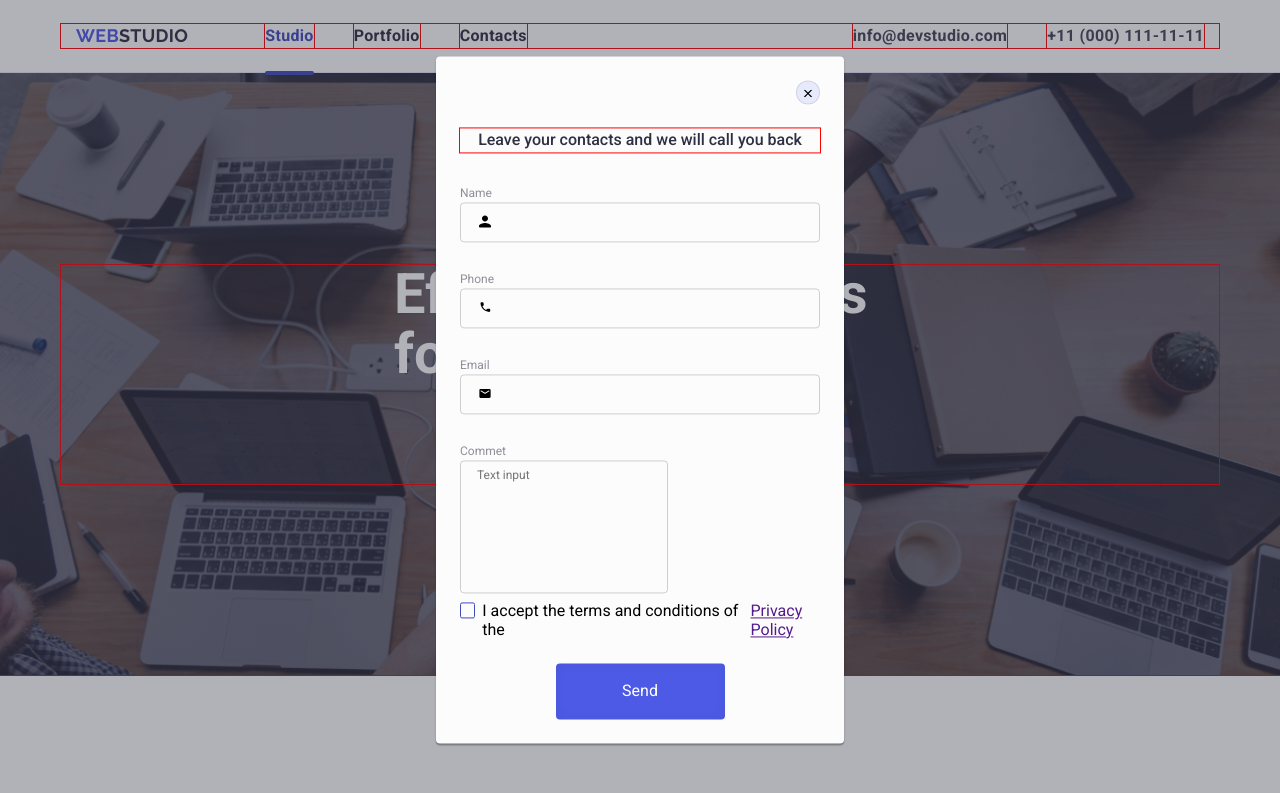
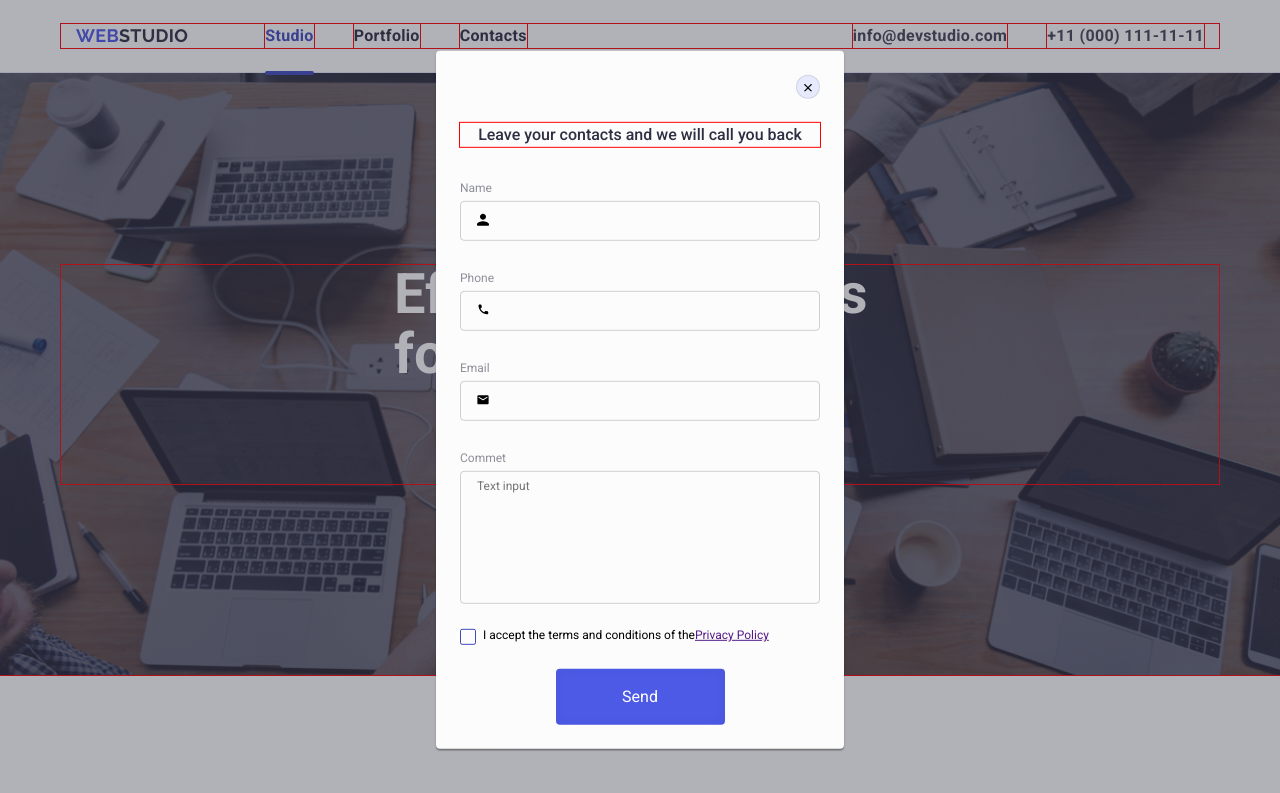
Before and after one commit to Maksym-nl/goit-markup-hw-06, a plain HTML site: page index.html in a window 1280 px wide. Both pictures are taken after a click on the button "Order Service". Shown: the top 793 px of the page. Drawn offline with nearby package versions, Linux system fonts and the light colour scheme.

Commit message:
НА ПРОВЕРКУ!!!

```diff
--- a/css/style.css
+++ b/css/style.css
@@ -493,6 +493,8 @@ body {
   background: #2e2f42;
   width: 264px;
   height: 40px;
+  padding-left: 16px;
+  color: rgba(255, 255, 255, 0.6);
 }
 .input-user-name::placeholder {
   font-weight: 400;
@@ -500,7 +502,7 @@ body {
   line-height: calc(24 / 12);
   padding-top: 8px;
   padding-bottom: 8px;
-  padding-left: 16px;
+  /*padding-left: 16px;*/
   color: rgba(255, 255, 255, 0.6);
 }
 
@@ -620,6 +622,7 @@ body {
   padding-left: 16px;
   border: 0.5px solid #f4f4fd;
 }
+
 /*=============MODAL==========*/
 .backdrop {
   position: fixed;
@@ -640,12 +643,14 @@ body {
   width: 408px;
   min-height: 576px;
   background: #fcfcfc;
-  box-shadow: 0px 1px 1px rgba(0, 0, 0, 0.14), 0px 1px 3px rgba(0, 0, 0, 0.12),
-    0px 2px 1px rgba(0, 0, 0, 0.2);
+  box-shadow: 0px 1px 1px rgb(0 0 0 / 14%), 0px 1px 3px rgb(0 0 0 / 12%), 0px 2px 1px rgb(0 0 0 / 20%);
   border-radius: 4px;
   transform: translate(-50%, -50%) scale(1) rotate(0);
   transition: transform 250ms cubic-bezier(0.4, 0, 0.2, 1);
   padding-bottom: 24px;
+  padding-top: 72px;
+  padding-left: 24px;
+  padding-right: 24px;
 }
 .modal-close {
   position: absolute;
@@ -657,6 +662,7 @@ body {
   background-color: #e7e9fc;
   border: 1px solid rgba(0, 0, 0, 0.1);
   transition: background-color 250ms cubic-bezier(0.4, 0, 0.2, 1);
+  cursor: pointer;
 }
 .modal-close:hover,
 .modal-close:focus {
@@ -677,19 +683,17 @@ body {
 .modal-title {
   outline: 1px solid red;
     text-align: center;
-  margin-top: 72px;
-  margin-left: 24px;
-  margin-right: 24px;
     margin-bottom: 34px;
     color: #2e2f42;
     font-weight: 500;
     font-size: 16px;
     line-height: calc(24 / 16);
 }
+
 .modal-field {
   /*position: relative;*/
   margin-bottom: 4px;
-  margin-left: 24px;
+  /*margin-left: 24px;*/
 }
 .modal-input {
   width: 360px;
@@ -701,6 +705,7 @@ body {
   color: #404bbf;
   border-radius: 4px;
   transition: color 250ms cubic-bezier(0.4, 0, 0.2, 1);
+  padding-left: 38px;
 }
 
 .modal-input:focus {
@@ -715,11 +720,11 @@ body {
   font-weight: 400;
   font-size: 12px;
   line-height: 1.33;
-  /*margin-left: 24px;*/
   }
+
 .input-icon {
   position: absolute;
-  left: 16px;
+  left: 14px;
   top: 19px;
   transform: translateY(-50%);
   transition: color 250ms cubic-bezier(0.4, 0, 0.2, 1);
@@ -727,18 +732,22 @@ body {
 }
 .input-wrap {
   position: relative;
+  margin-top: 4px;
+
 }
 .modal-comment {
-  width: 100%;
-  /*height: 584px;*/
+  width: 360px;
+  /*height: 360px;*/
   border: 1px solid rgba(33, 33, 33, 0.2);
   border-radius: 4px;
   background-color: transparent;
-  outline: none;
+  margin-top: 4px;
+  margin-bottom: 16px;
   padding-top: 8px;
   padding-bottom: 96px;
   padding-left: 16px;
   resize: none;
+  outline: none;
 }
 .modal-comment ::placeholder {
   font-size: 12px;
@@ -746,7 +755,7 @@ body {
 }
 .check-text {
   display: flex;
-  font: 12px;
+  font-size: 12px;
   margin-bottom: 24px;
 }
 .check-text::before {
```
Lines whose indentation alone changed are shown as unchanged.
